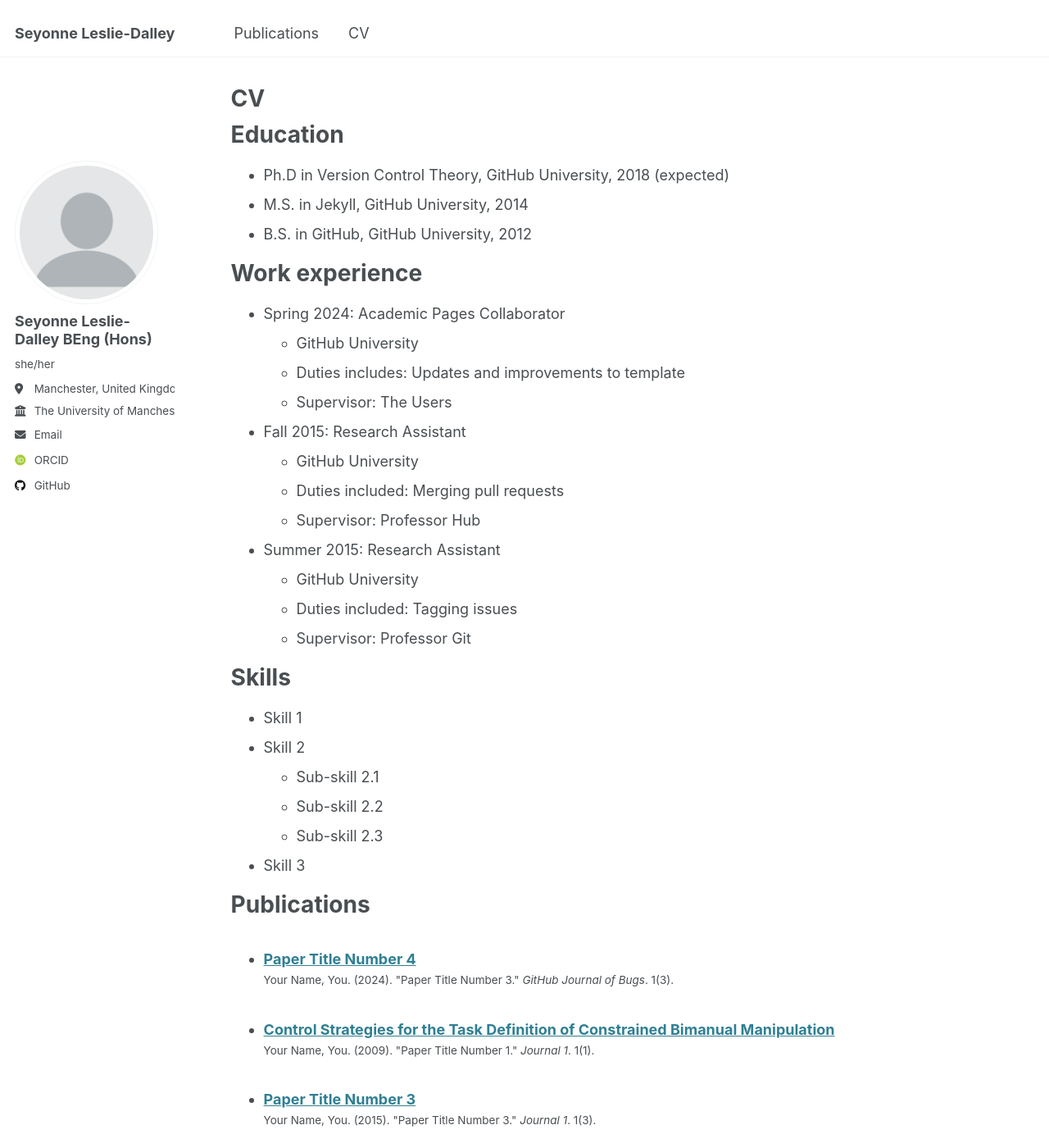
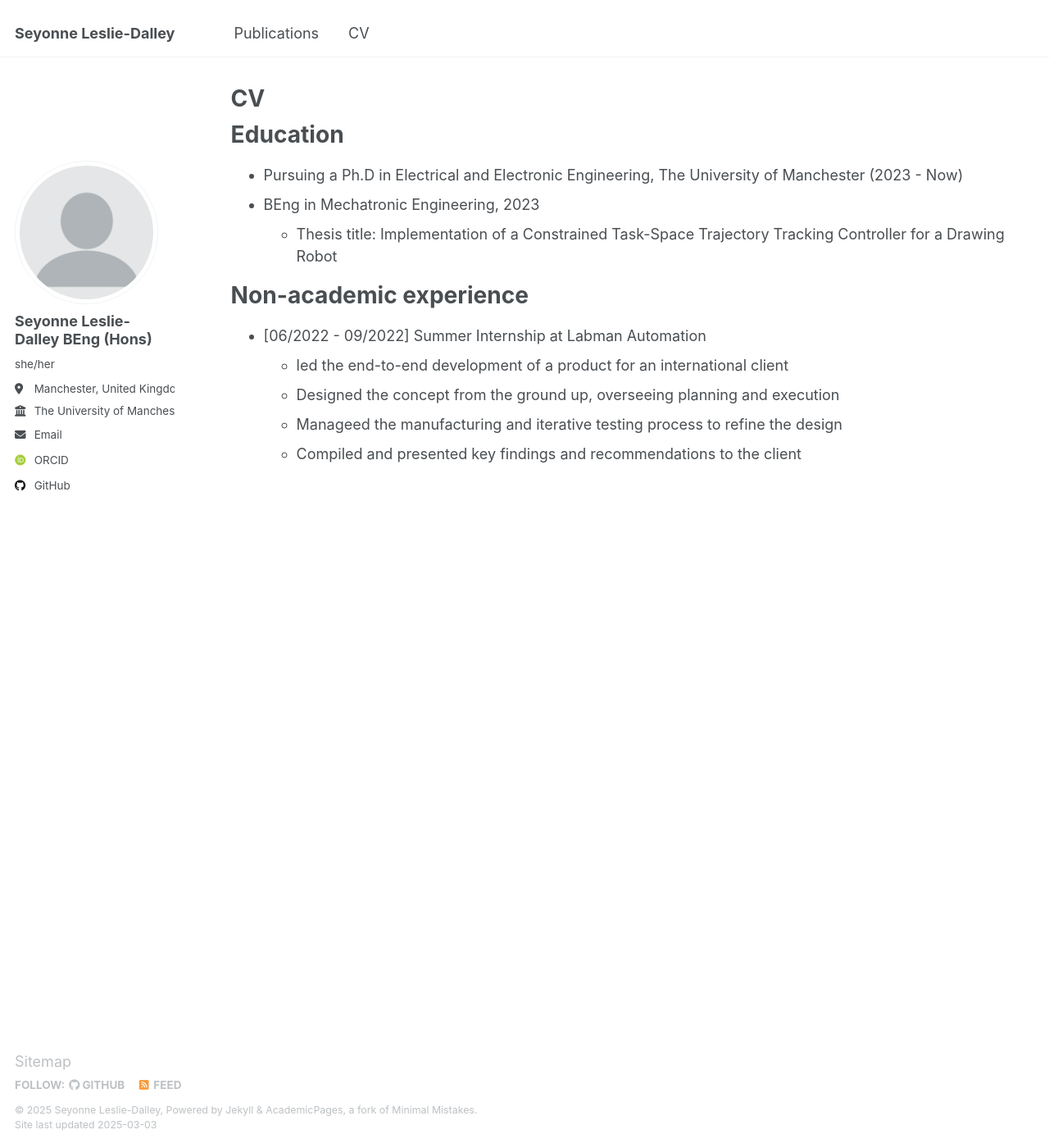
Before and after one commit to sladalley/sladalley.github.io, a Jekyll site: the page built from _pages/cv.md, in a window 1280 px wide and 1400 px high. Shown: the whole window at 82% size. Built offline with Jekyll 4.4.1, drawn with Linux system fonts in a browser that asks for light colours; some web fonts are replaced; some of the changed text lies outside the part shown.

Commit message:
Update cv.md

```diff
--- a/_pages/cv.md
+++ b/_pages/cv.md
@@ -11,54 +11,14 @@ redirect_from:
 
 Education
 ======
-* Ph.D in Version Control Theory, GitHub University, 2018 (expected)
-* M.S. in Jekyll, GitHub University, 2014
-* B.S. in GitHub, GitHub University, 2012
+* Pursuing a Ph.D in Electrical and Electronic Engineering, The University of Manchester (2023 - Now)
+* BEng in Mechatronic Engineering, 2023
+  * Thesis title: Implementation of a Constrained Task-Space Trajectory Tracking Controller for a Drawing Robot
 
-Work experience
+Non-academic experience
 ======
-* Spring 2024: Academic Pages Collaborator
-  * GitHub University
-  * Duties includes: Updates and improvements to template
-  * Supervisor: The Users
-
-* Fall 2015: Research Assistant
-  * GitHub University
-  * Duties included: Merging pull requests
-  * Supervisor: Professor Hub
-
-* Summer 2015: Research Assistant
-  * GitHub University
-  * Duties included: Tagging issues
-  * Supervisor: Professor Git
-
-Skills
-======
-* Skill 1
-* Skill 2
-  * Sub-skill 2.1
-  * Sub-skill 2.2
-  * Sub-skill 2.3
-* Skill 3
-
-Publications
-======
-  <ul>{% for post in site.publications reversed %}
-    {% include archive-single-cv.html %}
-  {% endfor %}</ul>
-
-Talks
-======
-  <ul>{% for post in site.talks reversed %}
-    {% include archive-single-talk-cv.html  %}
-  {% endfor %}</ul>
-
-Teaching
-======
-  <ul>{% for post in site.teaching reversed %}
-    {% include archive-single-cv.html %}
-  {% endfor %}</ul>
-
-Service and leadership
-======
-* Currently signed in to 43 different slack teams
+* [06/2022 - 09/2022] Summer Internship at Labman Automation
+  * led the end-to-end development of a product for an international client
+  * Designed the concept from the ground up, overseeing planning and execution
+  * Manageed the manufacturing and iterative testing process to refine the design
+  * Compiled and presented key findings and recommendations to the client
```
